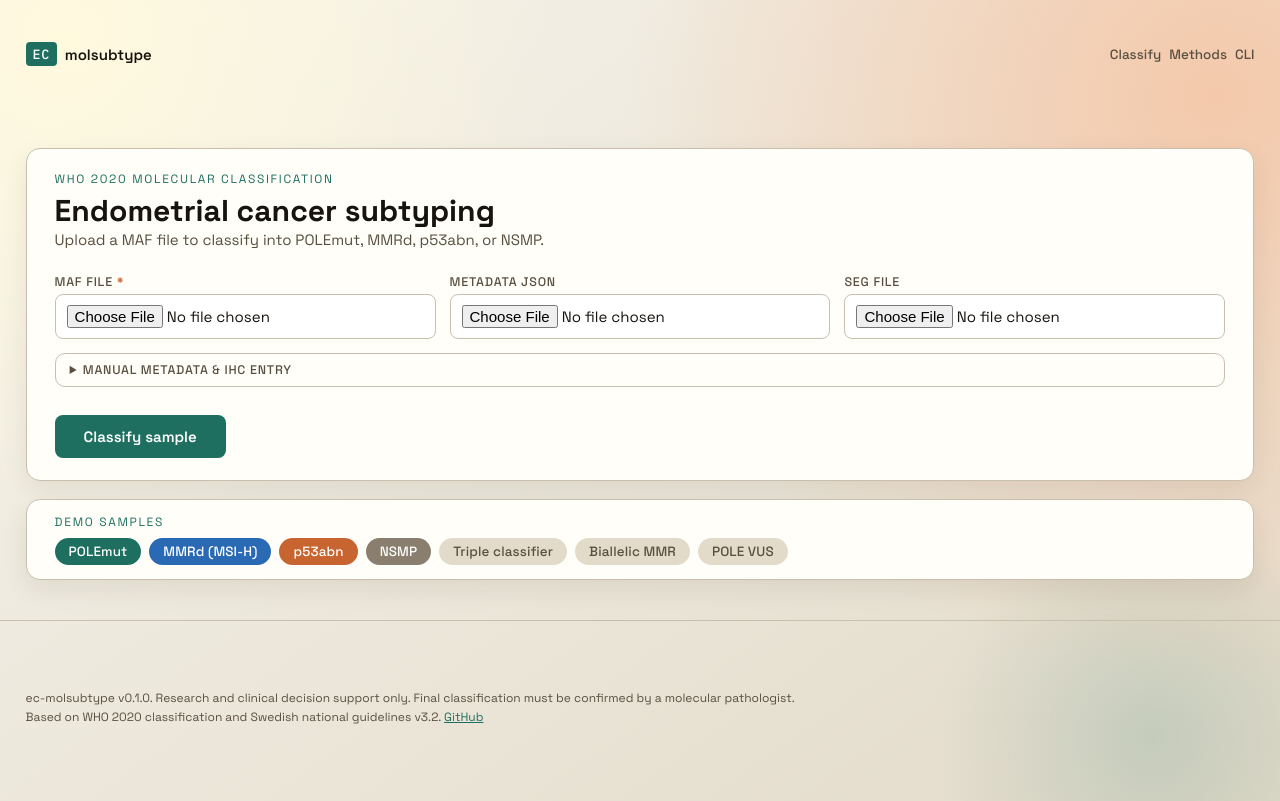
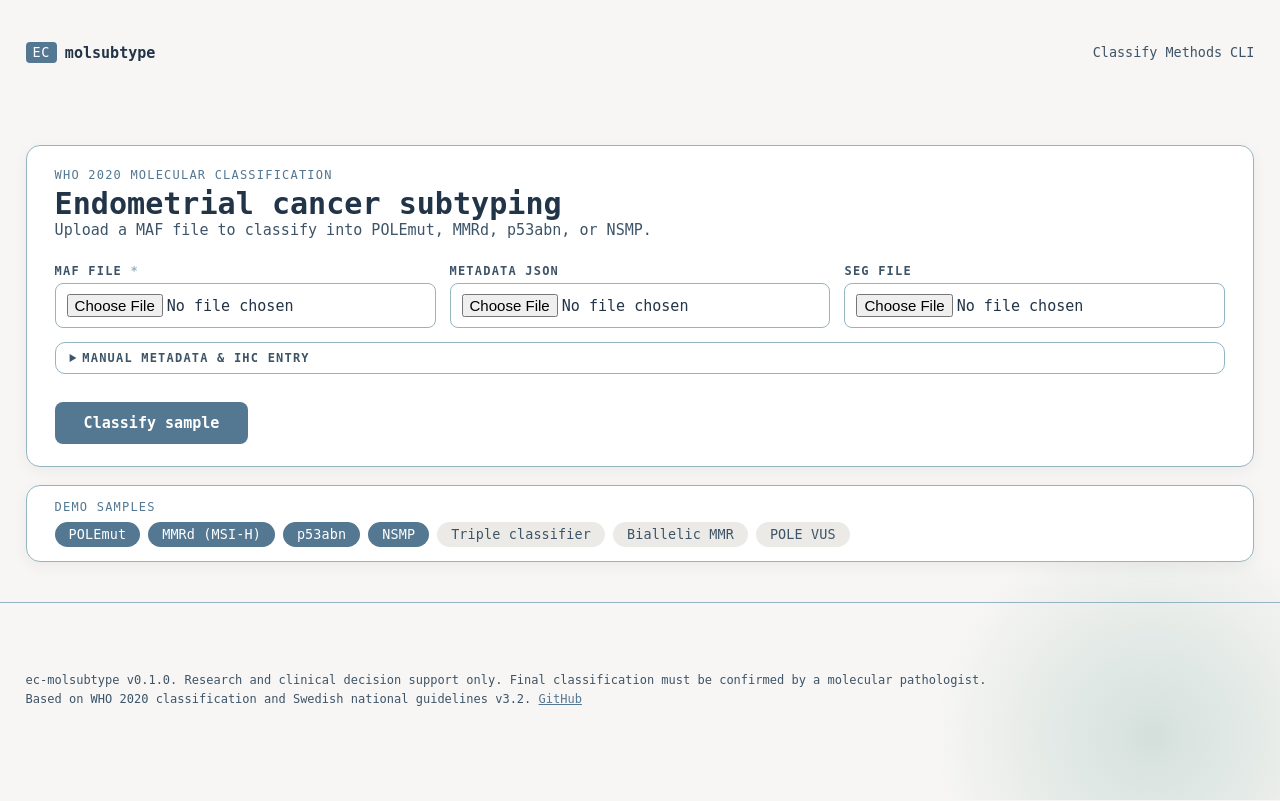
Before and after one commit to viktorlj/ec-molsubtype, a FastAPI app: page / in a window 1280 px wide. Run offline with FastAPI, Linux system fonts and the light colour scheme.

Commit message:
feat: apply updated molpath design system with cool blue palette
Update shared CSS from molpath-design (new color tokens, JetBrains Mono
font stack, simplified background, reduced-motion support) and unify
demo chips to accent blue.

Co-Authored-By: Claude Opus 4.6 (1M context) <noreply@anthropic.com>

```diff
--- a/src/ec_molsubtype/web/static/molpath.css
+++ b/src/ec_molsubtype/web/static/molpath.css
@@ -3,7 +3,7 @@
  *  Then add app-specific overrides in a second stylesheet.
  *
  *  Fonts: load in your HTML <head>:
- *    <link href="https://fonts.googleapis.com/css2?family=IBM+Plex+Mono:wght@400;500&family=Space+Grotesk:wght@400;500;600;700&display=swap" rel="stylesheet">
+ *    <link href="https://fonts.googleapis.com/css2?family=Cormorant+Garamond:ital,wght@0,400;0,500;0,600;1,400&family=DM+Sans:wght@400;500;600&family=IBM+Plex+Mono:wght@400;500&display=swap" rel="stylesheet">
  */
 
 /* =================================================================
@@ -12,15 +12,15 @@
 
 :root {
   /* --- Palette --- */
-  --mp-bg-1: #f5f3eb;
-  --mp-bg-2: #e3dbca;
-  --mp-panel: #fffef9;
-  --mp-ink: #17140f;
-  --mp-ink-soft: #594f40;
-  --mp-accent: #1f6f61;
-  --mp-accent-hover: #17584d;
-  --mp-accent-2: #c7642f;
-  --mp-border: #c8bfae;
+  --mp-bg-1: #f7f6f4;
+  --mp-bg-2: #eceae6;
+  --mp-panel: #ffffff;
+  --mp-ink: #213448;
+  --mp-ink-soft: #3d5468;
+  --mp-accent: #547792;
+  --mp-accent-hover: #436178;
+  --mp-accent-2: #94b4c1;
+  --mp-border: #94b4c1;
   --mp-danger: #8f1f1f;
 
   /* --- Semantic --- */
@@ -38,8 +38,9 @@
   --mp-error-ink: #b71c1c;
 
   /* --- Typography --- */
-  --mp-sans: "Space Grotesk", system-ui, sans-serif;
-  --mp-mono: "IBM Plex Mono", ui-monospace, monospace;
+  --mp-sans: "JetBrains Mono", ui-monospace, monospace;
+  --mp-serif: "Cormorant Garamond", Georgia, serif;
+  --mp-mono: "JetBrains Mono", ui-monospace, monospace;
   --mp-fs-xs: 0.75rem;
   --mp-fs-sm: 0.84rem;
   --mp-fs-base: 0.94rem;
@@ -59,7 +60,7 @@
   --mp-radius-lg: 14px;
 
   /* --- Shadows --- */
-  --mp-shadow-card: 0 9px 26px rgba(36, 24, 4, 0.08);
+  --mp-shadow-card: 0 4px 16px rgba(36, 24, 4, 0.05);
   --mp-shadow-hover: 0 2px 8px rgba(31, 111, 97, 0.1);
 
   /* --- Transitions --- */
@@ -79,10 +80,7 @@ body {
   font-family: var(--mp-sans);
   font-size: var(--mp-fs-base);
   color: var(--mp-ink);
-  background:
-    radial-gradient(circle at 5% 5%, #fff9de 0%, transparent 35%),
-    radial-gradient(circle at 95% 12%, #f4c9ab 0%, transparent 42%),
-    linear-gradient(145deg, var(--mp-bg-1), var(--mp-bg-2));
+  background: var(--mp-bg-1);
 }
 
 h1, h2, h3, h4 { margin: 0; }
@@ -133,7 +131,7 @@ h1, h2, h3, h4 { margin: 0; }
 .mp-eyebrow {
   margin: 0;
   font-size: var(--mp-fs-xs);
-  letter-spacing: 0.14em;
+  letter-spacing: 0.1em;
   text-transform: uppercase;
   color: var(--mp-accent);
 }
@@ -144,11 +142,11 @@ h1, h2, h3, h4 { margin: 0; }
 }
 
 .mp-section-title {
-  font-size: 0.78rem;
-  font-weight: 500;
+  font-size: 0.75rem;
+  font-weight: 600;
   color: var(--mp-ink-soft);
   text-transform: uppercase;
-  letter-spacing: 0.06em;
+  letter-spacing: 0.1em;
 }
 
 .mp-mono {
@@ -302,12 +300,20 @@ button:hover { border-color: var(--mp-ink-soft); }
 .mp-between { justify-content: space-between; }
 
 @keyframes mp-fade-up {
-  from { opacity: 0; transform: translateY(8px); }
+  from { opacity: 0; transform: translateY(18px); }
   to   { opacity: 1; transform: translateY(0); }
 }
 
 .mp-animate-in {
-  animation: mp-fade-up 460ms ease both;
+  animation: mp-fade-up 0.7s ease-out both;
+}
+
+@media (prefers-reduced-motion: reduce) {
+  .mp-animate-in {
+    animation: none;
+    opacity: 1;
+    transform: none;
+  }
 }
 
 
--- a/src/ec_molsubtype/web/static/style.css
+++ b/src/ec_molsubtype/web/static/style.css
@@ -199,10 +199,10 @@
   transform: translateY(-1px);
 }
 
-.demo-chip.subtype-POLEmut { background: var(--st-polemut); }
-.demo-chip.subtype-MMRd    { background: var(--st-mmrd); }
-.demo-chip.subtype-p53abn  { background: var(--st-p53abn); }
-.demo-chip.subtype-NSMP    { background: var(--st-nsmp); }
+.demo-chip.subtype-POLEmut { background: var(--mp-accent); }
+.demo-chip.subtype-MMRd    { background: var(--mp-accent); }
+.demo-chip.subtype-p53abn  { background: var(--mp-accent); }
+.demo-chip.subtype-NSMP    { background: var(--mp-accent); }
 .demo-chip.demo-edge       { background: var(--mp-bg-2); color: var(--mp-ink-soft); }
 
 
--- a/src/ec_molsubtype/web/templates/base.html
+++ b/src/ec_molsubtype/web/templates/base.html
@@ -5,7 +5,7 @@
   <meta name="viewport" content="width=device-width, initial-scale=1">
   <title>{% block title %}ec-molsubtype{% endblock %}</title>
   <link rel="icon" type="image/svg+xml" href="/static/favicon.svg">
-  <link href="https://fonts.googleapis.com/css2?family=IBM+Plex+Mono:wght@400;500&family=Space+Grotesk:wght@400;500;600;700&display=swap" rel="stylesheet">
+  <link href="https://fonts.googleapis.com/css2?family=Cormorant+Garamond:ital,wght@0,400;0,500;0,600;1,400&family=DM+Sans:wght@400;500;600&family=IBM+Plex+Mono:wght@400;500&display=swap" rel="stylesheet">
   <link rel="stylesheet" href="/static/molpath.css">
   <link rel="stylesheet" href="/static/style.css">
   <script src="https://unpkg.com/htmx.org@2.0.4" integrity="sha384-HGfztofotfshcF7+8n44JQL2oJmowVChPTg48S+jvZoztPfvwD79OC/LTtG6dMp+" crossorigin="anonymous"></script>
```
